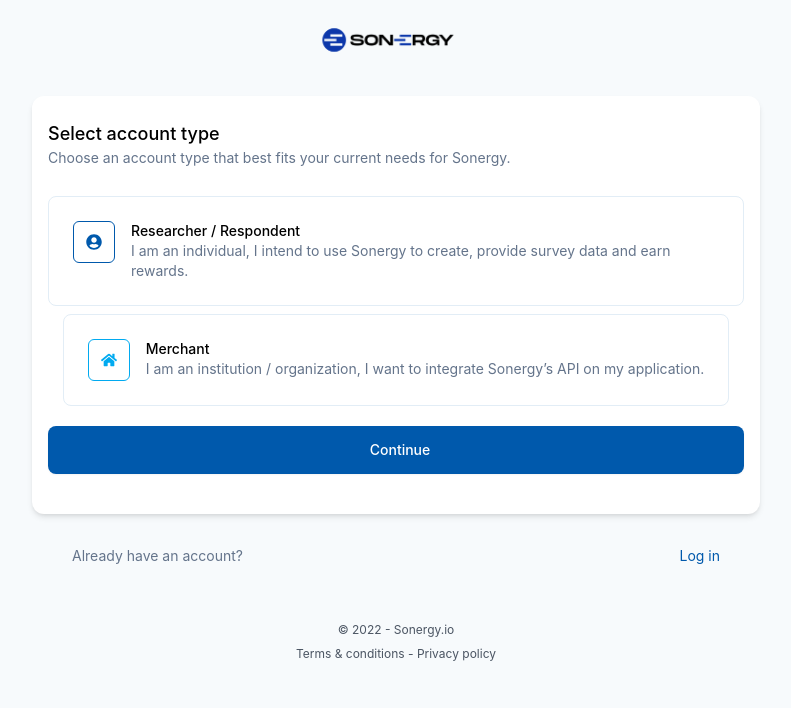
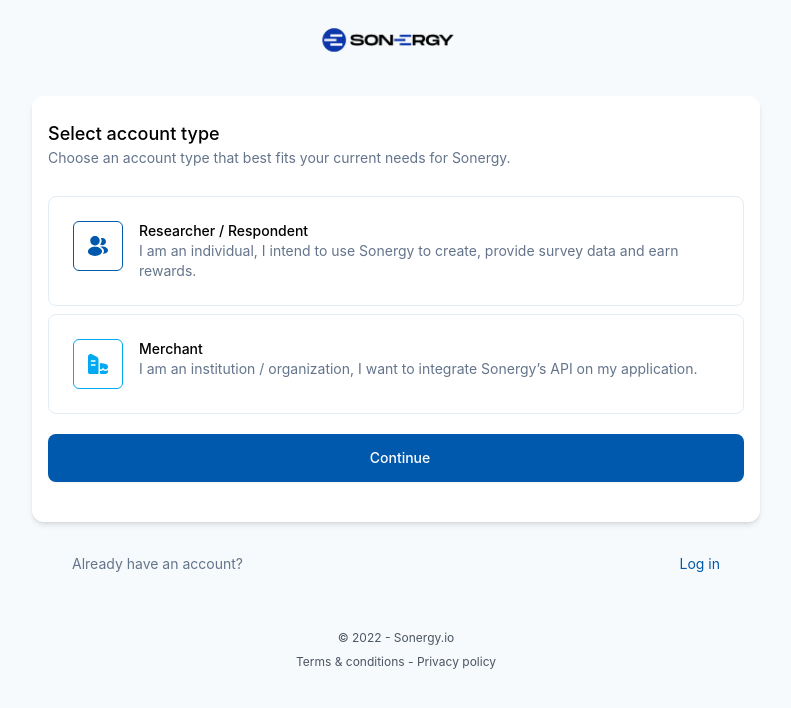
Before and after one commit to afullsnack/sonergy_test, a Next.js app: page / in a window 1280 px wide. Shown: the top 708 px of the page, without its empty margins (244-1035 px from the left). Built offline with nearby package versions, Linux system fonts and the light colour scheme.

Commit message:
CHORE: Installed react-query

```diff
--- a/package.json
+++ b/package.json
@@ -15,7 +15,8 @@
     "next": "12.1.6",
     "react": "18.1.0",
     "react-dom": "18.1.0",
-    "react-icons": "^4.4.0"
+    "react-icons": "^4.4.0",
+    "react-query": "^3.39.1"
   },
   "devDependencies": {
     "@types/react": "^18.0.14",
--- a/pages/_app.tsx
+++ b/pages/_app.tsx
@@ -1,15 +1,18 @@
 import type { AppProps } from "next/app";
 import Head from "next/head";
+import { QueryClient, QueryClientProvider } from "react-query";
 import '../styles/globals.css';
+
+const queryClient = new QueryClient();
 
 function MyApp({ Component, pageProps }: AppProps) {
   return (
-    <>
+    <QueryClientProvider client={queryClient}>
       <Head>
         <meta name="viewport" content="width=device-width,initial-scale=1" />
       </Head>
       <Component {...pageProps} />
-    </>
+    </QueryClientProvider>
   )
 }
 
--- a/pages/api/hello.js
+++ /dev/null
@@ -1,5 +0,0 @@
-// Next.js API route support: https://nextjs.org/docs/api-routes/introduction
-
-export default function handler(req, res) {
-  res.status(200).json({ name: 'John Doe' })
-}
--- a/pages/index.tsx
+++ b/pages/index.tsx
@@ -1,9 +1,6 @@
 import Link from "next/link";
 import { useRouter } from "next/router";
 import { useState } from "react";
-import {
-  FaHome, FaUserCircle
-} from "react-icons/fa";
 import { ButtonPrimary } from "../components/Button";
 import Logo from "../components/Logo";
 import OnboardCard from "../components/OnboardCard";
@@ -45,13 +42,13 @@
       </p>
       <br />
 
-      <div className="p-6 mx-auto my-1 bg-white rounded-lg flex items-start space-x-4 border-[1px] border-solid border-[#E2EDF6] hover:border-[#0059AC] hover:cursor-pointer active:ring-4 active:ring-offset-1 active:ring-blue-300 transition-all" onClick={(e) => {
+      <div className={`w-full p-6 mx-auto my-1 bg-white rounded-lg flex items-start space-x-4 border-[1px] ${accountType === 'researcher'? 'border-[#0059AC]' : 'border-[#E2EDF6]'} border-solid hover:border-[#0059AC] hover:cursor-pointer active:ring-4 active:ring-offset-1 active:ring-blue-300 transition-all`} onClick={(e) => {
         setAccountType('researcher');
         console.log(accountType);
       }}>
         <div className="shrink-0 p-3 rounded-md border-[1px] border-solid border-[#0059AC]">
           {/* <Image className="h-12 w-12" src="/Image/logo.svg" alt="User logo" /> */}
-          <FaUserCircle color="#0059AC" />
+          <img src="/onboarding/researcher_icon.svg" alt="Researcher account type logo" />
         </div>
         <div>
           <div className="text-sm font-medium text-black">
@@ -63,13 +60,13 @@
           </p>
         </div>
       </div>
-      <div className="p-6 mx-auto my-1 bg-white rounded-lg flex items-start space-x-4 border-[1px] border-solid border-[#E2EDF6] hover:border-[#0059AC] hover:cursor-pointer active:ring-4 active:ring-offset-1 active:ring-blue-300 transition-all" onClick={(e) => {
+      <div className={`w-full p-6 mx-auto my-1 bg-white rounded-lg flex items-start space-x-4 border-[1px] border-solid ${accountType === 'merchant'? 'border-[#0059AC]' : 'border-[#E2EDF6]'} hover:border-[#0059AC] hover:cursor-pointer active:ring-4 active:ring-offset-1 active:ring-blue-300 transition-all`} onClick={(e) => {
         setAccountType('merchant');
         console.log(accountType);
       }}>
         <div className="shrink-0 p-3 rounded-md border-[1px] border-solid border-[#01AAF0]">
           {/* <Image className="h-12 w-12" src="/Image/logo.svg" alt="User logo" /> */}
-          <FaHome color="#01AAF0" />
+          <img src="/onboarding/merchant_icon.svg" alt="Merchant account type logo" />
         </div>
         <div>
           <div className="text-sm font-medium text-black">Merchant</div>
--- a/pages/login.tsx
+++ b/pages/login.tsx
@@ -1,4 +1,5 @@
 import Link from "next/link";
+import { useState } from "react";
 import { FaEnvelope, FaEyeSlash, FaLock } from "react-icons/fa";
 import { ButtonPrimary } from "../components/Button";
 import Logo from "../components/Logo";
@@ -6,6 +7,11 @@
 
 
 function Login() {
+
+  const [email, setEmail] = useState<string>();
+  const [password, setPassword] = useState<string>();
+  const [isHidden, setIsHidden] = useState<boolean>(false);
+
   return (
     <div className="container">
       <div className="w-[100%] mobile:bg-white desktop:bg-transparent flex items-center mobile:justify-between desktop:justify-center justify-center pr-4 mb-2">
@@ -34,8 +40,14 @@
             </span>
             <input
               type="text"
+              data-test="username"
               placeholder="example@gmail.com"
               className="input input-bordered bg-transparent text-black outline-none border-none after:ring-0 before:ring-0 before:ring-offset-0 after:ring-offset-0 pl-1 w-[100%]"
+              value={email}
+              onChange={(e) => {
+                console.info('Email address', e.target.value);
+                setEmail(e.target.value);
+              }}
             />
             {/* <span>USD</span> */}
           </label>
@@ -49,13 +61,17 @@
               <FaLock color="#B8C4CE" />
             </span>
             <input
-              type="text"
+              type={`${isHidden? 'password' : 'text'}`}
               placeholder="Enter password"
               className="input input-bordered bg-transparent text-black outline-none border-none after:ring-0 before:ring-0 before:ring-offset-0 after:ring-offset-0 pl-1 w-[100%]"
+              value={password}
             />
             <span
               className="flex items-center justify-center pr-4 pl-1 bg-transparent"
-              onClick={(e) => console.log(e, "Eye slash click")}
+              onClick={(e) => {
+                console.log(e, "Eye slash click");
+                setIsHidden(!isHidden);
+              }}
             >
               <FaEyeSlash color="#8895A7" />
             </span>
```
Also changed, not shown: 1 other file (tests, documents, lock files or other folders).
